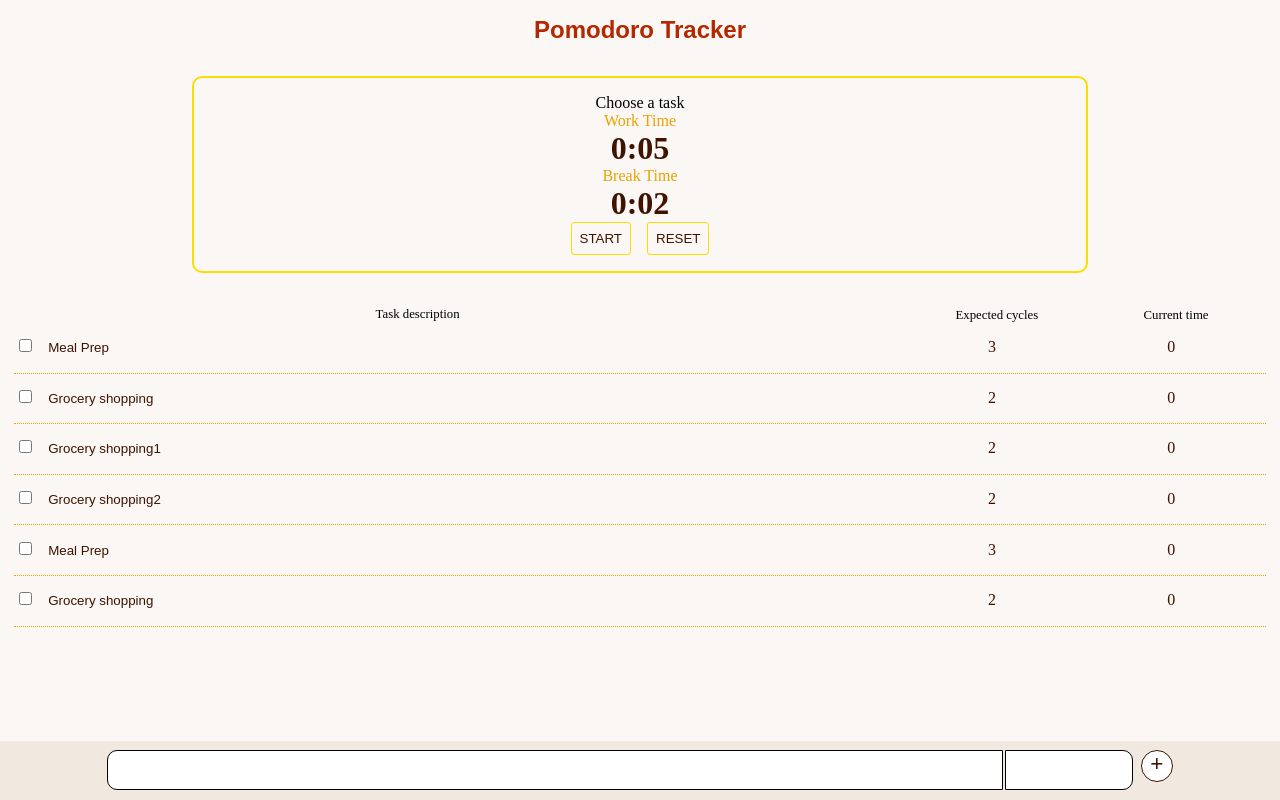
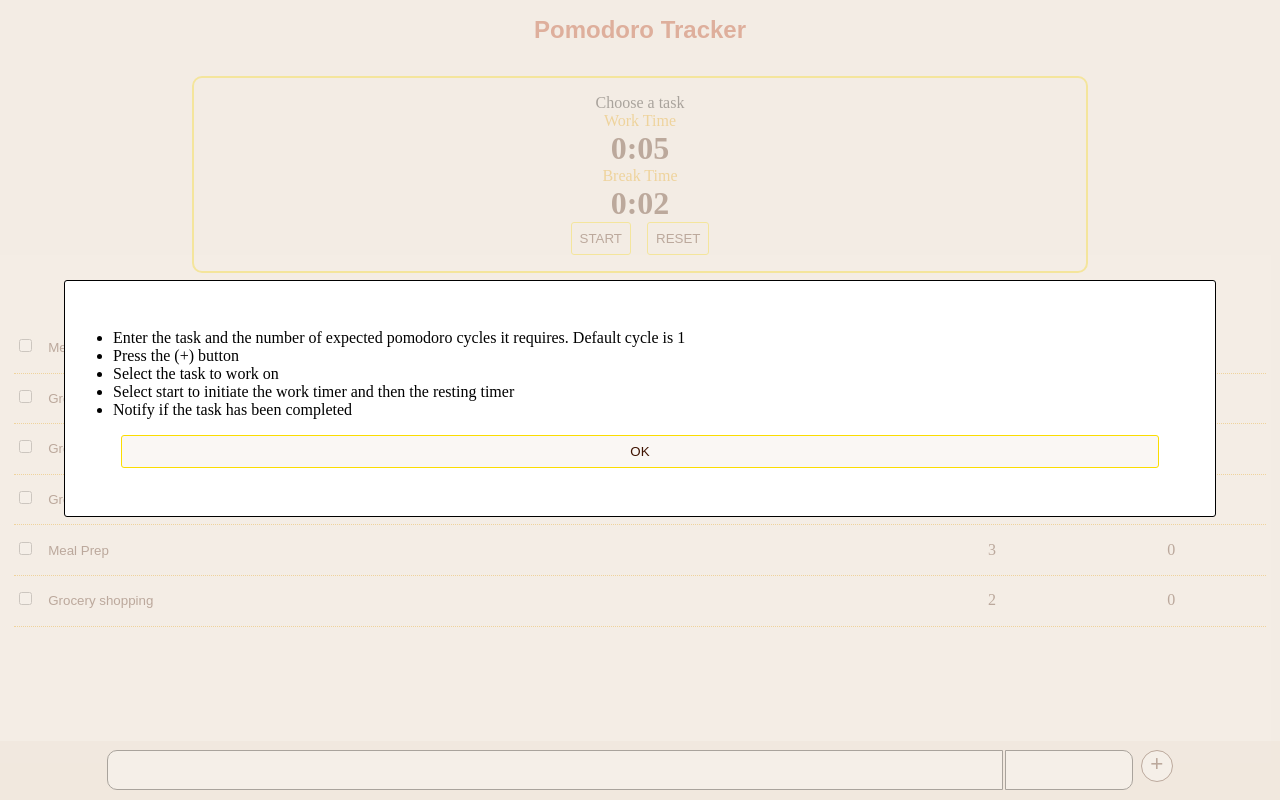
Before and after one commit to carocodingk/PomodoroTracker, a Next.js app: page / in a window 1280 px wide. Built offline with nearby package versions, Linux system fonts and the light colour scheme.

Commit message:
Added instruction box at the beginning

```diff
--- a/src/pages/index.js
+++ b/src/pages/index.js
@@ -231,21 +231,24 @@ function TaskCompletion({taskInProgress, setTaskInProgress, taskList, setTaskLis
     })
   }
 
-  const currTask = () => {
-    return (
-      <p className="brown">Have you finished with task:</p>
-    );
-  }
+  // const currTask = () => {
+  //   return (
+  //     <p className="brown">Have you finished with task:</p>
+  //   );
+  // }
 
-  const taskQuestion = () => {
-    return (
-      <p> {taskInProgress.taskName}?</p>
-    );
-  }
+  // const taskQuestion = () => {
+  //   return (
+  //     <p> {taskInProgress.taskName}?</p>
+  //   );
+  // }
 
-  const taskButtons = () => {
+  const checkTask = () => {
     return(
-      <div id="verificationButton">
+      <div>
+        <p className="brown centerText">Have you finished with task:</p>
+        <p className="brown centerText"> {taskInProgress.taskName}?</p>
+        <div id="verificationButton" className="flexBox flexJustifyCenter">
           <input className="lightBackground brown timerButton hoverItem"
             type="button"
             value="YES"
@@ -259,11 +262,12 @@ function TaskCompletion({taskInProgress, setTaskInProgress, taskList, setTaskLis
               updateTaskInProgress(false)
             }/>
         </div>
+      </div>
     );
   }
 
   return(
-    <DialogBox textField1={currTask} textField2={taskQuestion} divField={taskButtons} />
+    <DialogBox infoField={checkTask} />
   );
   // return(
   //   <div id="taskVerification1">
@@ -312,13 +316,11 @@ function TaskCompletion({taskInProgress, setTaskInProgress, taskList, setTaskLis
   // );
 }
 
-function DialogBox({textField1, textField2, divField}){
+function DialogBox({infoField}){
   return(
     <div id="taskVerification1">
-      <div id="taskVerification2" className="flexBox flexColumn flexJustifyCenter">
-        {textField1()}
-        {textField2()}
-        {divField()}
+      <div id="taskVerification2" >
+        {infoField()}
       </div>
     </div>
   );
@@ -411,10 +413,32 @@ export default function Home() {
   })
   const [cycleComplete, setCycleComplete] = useState(false) //state indicates when a pomodoro cycle has been completed
   const [checkedTask, setCheckedTask] = useState(false)    //state indicates if user notified if a task has been completed
+  const [seenInstructions, setSeenInstructions] = useState(false)
+
+  // const Instructions = (setInstructions) => {
+  const Instructions = () => {
+    return(
+      <div className="flexBox flexColumn">
+        <ul>
+          <li>Enter the task and the number of expected pomodoro cycles it requires. Default cycle is 1</li>
+          <li>Press the (+) button</li>
+          <li>Select the task to work on</li>
+          <li>Select start to initiate the work timer and then the resting timer</li>
+          <li>Notify if the task has been completed</li>
+        </ul>
+        <input id="okButton" className="lightBackground timerButton brown hoverItem"
+          type="button"
+          value="OK"
+          onClick={()=> setSeenInstructions(true)}/>
+      </div>
+    );
+  }
 
   return (
     <div id="main" className="lightBackground">
       <p id="trackerTitle" className="centerText">Pomodoro Tracker</p>
+      {!seenInstructions && <DialogBox  infoField={Instructions} />}
+      <div>
         <PomodoroTimer
           taskInProgress={taskInProgress}
           setCycleComplete={setCycleComplete}
@@ -428,5 +452,20 @@ export default function Home() {
           setCheckedTask={setCheckedTask}
         />
       </div>
+{/* } */}
+    {/* } */}
+      {/* <PomodoroTimer
+        taskInProgress={taskInProgress}
+        setCycleComplete={setCycleComplete}
+        // checkedTask={checkedTask}
+      />
+      <TaskManager
+        taskInProgress={taskInProgress}
+        setTaskInProgress={setTaskInProgress}
+        cycleComplete={cycleComplete}
+        setCycleComplete={setCycleComplete}
+        setCheckedTask={setCheckedTask}
+      /> */}
+    </div>
   );
 }
--- a/src/styles/styles.css
+++ b/src/styles/styles.css
@@ -196,14 +196,20 @@
     background-color: white;
     opacity: 1;
     width: 90vw;
-    height: 20vh;
+    min-height: 20vh;
     position: relative;
     top: 35vh;
     left: 5vw;
     z-index: w;
-    align-items: center;
+    padding: 3rem;
+    /* align-items: center; */
+
 }
 
 #verificationButton {
     margin: 0.5rem;
 }
+
+#okButton {
+    margin-top: 1rem;
+}
```
Lines whose indentation alone changed are shown as unchanged.
